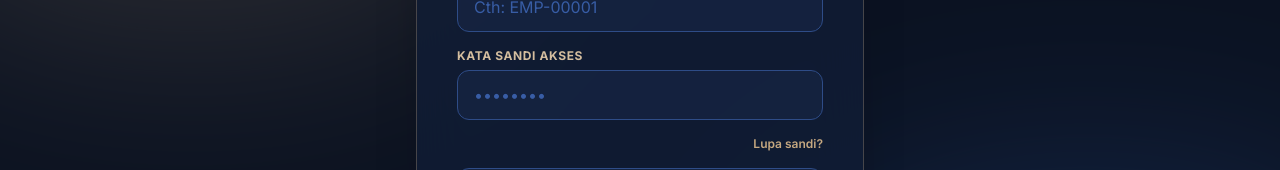
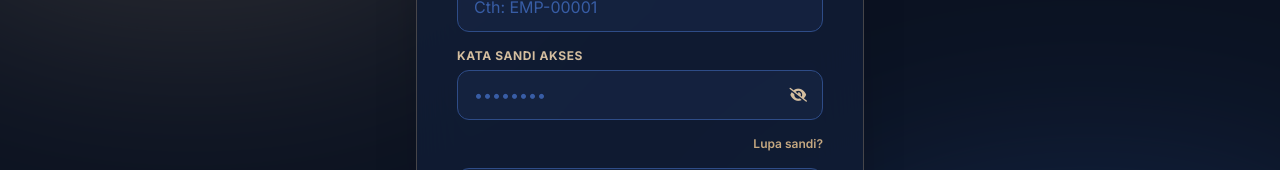
Before and after one commit to Fii2X05/k3-website-frontend, a React (Vite) app in the folder k3-website/: page /auth in a window 1280 px wide. Shown: the part 395-565 px from the top of the page. Built offline with nearby package versions, Linux system fonts and the light colour scheme.

Commit message:
Add show/hide password

```diff
--- a/k3-website/src/pages/Auth.tsx
+++ b/k3-website/src/pages/Auth.tsx
@@ -18,6 +18,10 @@ export default function Auth() {
   const [regDept, setRegDept] = useState('Departemen Pengeboran');
   const [regId, setRegId] = useState('');
   const [regPwd, setRegPwd] = useState('');
+
+  // Show/hide password toggles
+  const [showLoginPwd, setShowLoginPwd] = useState(false);
+  const [showRegPwd, setShowRegPwd] = useState(false);
 
   // Already logged in → redirect
   useEffect(() => {
@@ -110,9 +114,16 @@ export default function Auth() {
             </div>
             <div>
               <label className="block text-xs font-bold text-gold-400 uppercase tracking-wider mb-1.5">Kata Sandi Akses</label>
-              <input required type="password" value={loginPwd} onChange={e => { setLoginPwd(e.target.value); setError(''); }}
-                className="w-full px-4 py-3 bg-navy-800/50 border border-navy-600 rounded-xl text-sand-50 placeholder-navy-500 focus:outline-none focus:ring-2 focus:ring-gold-500 focus:border-gold-500 transition"
-                placeholder="••••••••" />
+              <div className="relative">
+                <input required type={showLoginPwd ? 'text' : 'password'} value={loginPwd} onChange={e => { setLoginPwd(e.target.value); setError(''); }}
+                  className="w-full px-4 py-3 pr-12 bg-navy-800/50 border border-navy-600 rounded-xl text-sand-50 placeholder-navy-500 focus:outline-none focus:ring-2 focus:ring-gold-500 focus:border-gold-500 transition"
+                  placeholder="••••••••" />
+                <button type="button" onClick={() => setShowLoginPwd(!showLoginPwd)}
+                  className="absolute inset-y-0 right-0 px-4 flex items-center text-gold-400 hover:text-gold-500 transition"
+                  tabIndex={-1} aria-label={showLoginPwd ? 'Sembunyikan sandi' : 'Tampilkan sandi'}>
+                  <i className={`fas ${showLoginPwd ? 'fa-eye' : 'fa-eye-slash'} text-sm`}></i>
+                </button>
+              </div>
             </div>
             <div className="flex justify-end">
               <button type="button" onClick={() => alert('Hubungi IT Support Rig di Ext. 991')}
@@ -165,9 +176,16 @@ export default function Auth() {
             </div>
             <div>
               <label className="block text-xs font-bold text-gold-400 uppercase tracking-wider mb-1.5">Buat Kata Sandi <span className="text-red-400">*</span></label>
-              <input required type="password" value={regPwd} onChange={e => setRegPwd(e.target.value)}
-                className="w-full px-4 py-3 bg-navy-800/50 border border-navy-600 rounded-xl text-sand-50 placeholder-navy-500 focus:outline-none focus:ring-2 focus:ring-gold-500 transition"
-                placeholder="Min. 8 karakter" />
+              <div className="relative">
+                <input required type={showRegPwd ? 'text' : 'password'} value={regPwd} onChange={e => setRegPwd(e.target.value)}
+                  className="w-full px-4 py-3 pr-12 bg-navy-800/50 border border-navy-600 rounded-xl text-sand-50 placeholder-navy-500 focus:outline-none focus:ring-2 focus:ring-gold-500 transition"
+                  placeholder="Min. 8 karakter" />
+                <button type="button" onClick={() => setShowRegPwd(!showRegPwd)}
+                  className="absolute inset-y-0 right-0 px-4 flex items-center text-gold-400 hover:text-gold-500 transition"
+                  tabIndex={-1} aria-label={showRegPwd ? 'Sembunyikan sandi' : 'Tampilkan sandi'}>
+                  <i className={`fas ${showRegPwd ? 'fa-eye' : 'fa-eye-slash'} text-sm`}></i>
+                </button>
+              </div>
             </div>
             <button type="submit" disabled={isLoading}
               className="w-full flex justify-center items-center py-3 px-4 rounded-xl font-bold text-sm text-navy-950 bg-gold-500 hover:bg-gold-400 transition-all disabled:opacity-60 hover:-translate-y-0.5">
```
